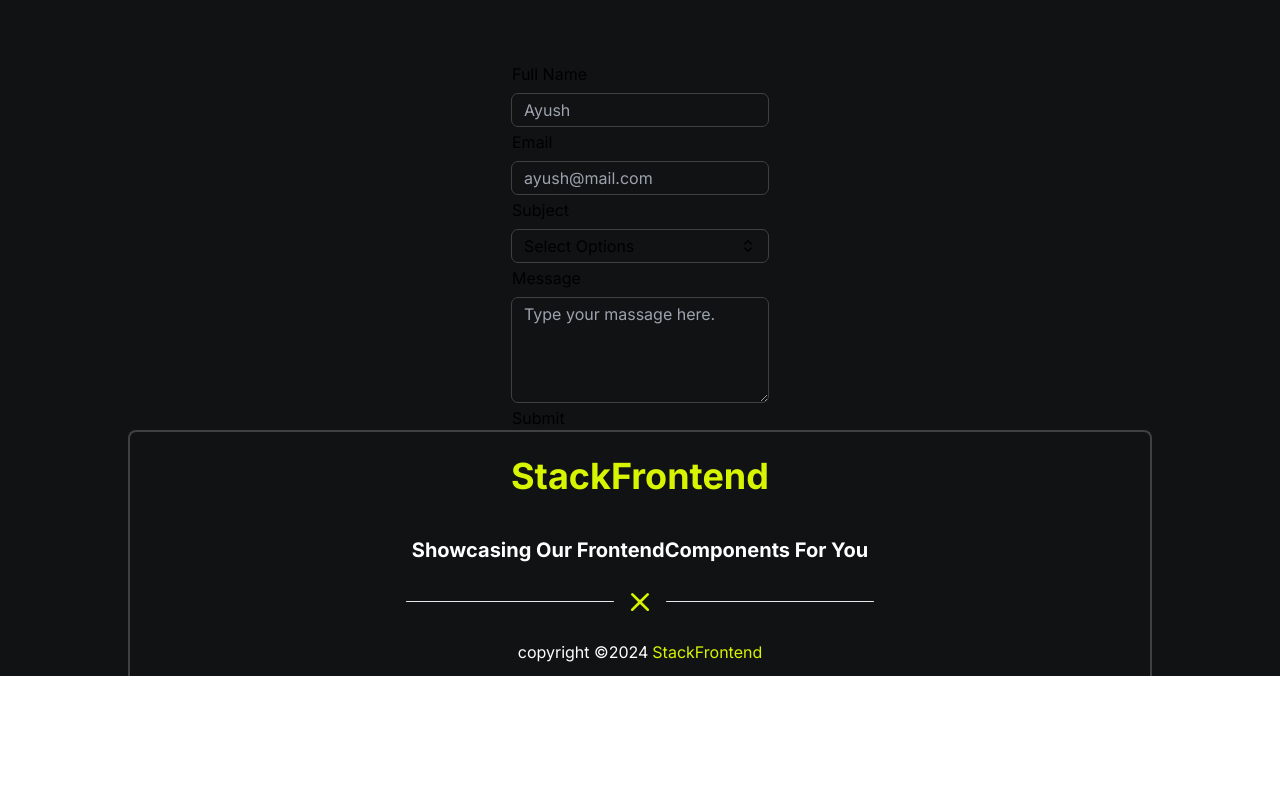
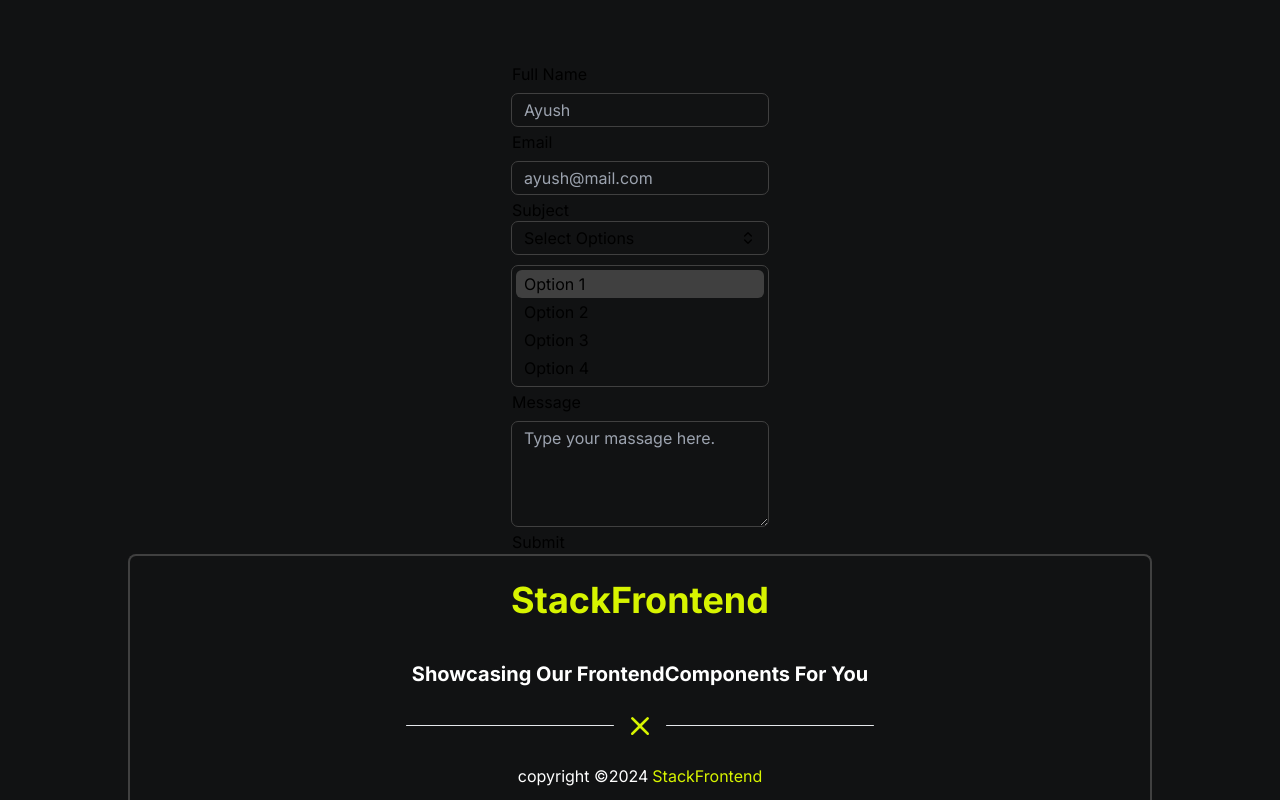
Before and after one commit to Ayusht777/FrontendStack, a React (Vite) app: page / in a window 1280 px wide. Shown: the part 4217-5017 px from the top of the page. Before the commit the page ends 4893 px from the top, so only its background shows below. Built offline with nearby package versions, Linux system fonts and the light colour scheme.

Commit message:
refactor: Update DropdownMenu component styling and behavior

```diff
--- a/src/Components/DropDownMenu.jsx
+++ b/src/Components/DropDownMenu.jsx
@@ -63,7 +63,8 @@ const DropdownMenu = () => {
   return (
     <>
       <button
-        className="group mb-1 mt-2 flex w-full cursor-pointer items-center justify-between rounded-md bg-inherit px-3 py-1 outline outline-1 outline-Border focus:outline-Logo"
+        className="group mb-1.5  flex w-full cursor-pointer items-center justify-between rounded-md bg-Bg bg-inherit px-3 py-1 outline outline-1 outline-Border focus:bg-Nav focus:outline-Logo"
+
         onClick={() =>
           setMenuState({ ...menuState, isOpen: !menuState.isOpen })
         }
@@ -75,12 +76,12 @@ const DropdownMenu = () => {
           }
         }}
       >
-        <span className="cursor-none">{menuState.selectedValue}</span>
+        <span className="cursor-none ">{menuState.selectedValue}</span>
         <ChevronsUpDown className="size-4 group-focus-within:text-Logo" />
       </button>
-      {menuState.isOpen && (
+
       <div
-          className="mb-1 mt-1.5 flex w-full cursor-pointer items-center justify-between rounded-md bg-inherit px-1 py-1 outline outline-1 outline-Border focus:outline-Logo"
+        className={`${menuState.isOpen ? " hidden" : "flex"} mb-1 mt-1.5 w-full cursor-pointer items-center justify-between rounded-md bg-inherit px-1 py-1 outline outline-1 outline-Border focus:outline-Logo `}
         ref={divRef}
         tabIndex={1}
         role="listbox"
@@ -103,7 +104,6 @@ const DropdownMenu = () => {
           ))}
         </div>
       </div>
-      )}
     </>
   );
 };
```
Lines whose indentation alone changed are shown as unchanged.
